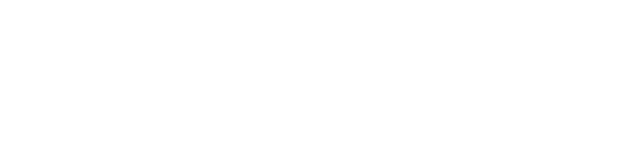
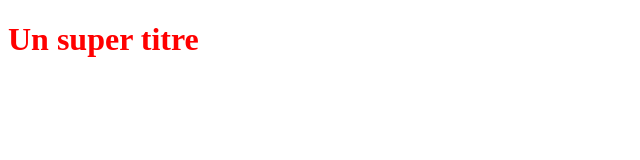
Before and after one commit to Priime31/Projet3, a plain HTML site: page index.html in a window 1280 px wide. Shown: the whole page, without its empty margins (0-640 px from the left). Drawn offline with Linux system fonts and the light colour scheme.

Commit message:
Remplacement de style.css par styles.css

```diff
--- a/index.html
+++ b/index.html
@@ -5,6 +5,6 @@
    <link rel="stylesheet" type="text/css" href="styles.css">
 </head>
 <body>
-   <h1></h1>
+   <h1>Un super titre</h1>
 </body>
 </html>
--- a/styles.css
+++ b/styles.css
@@ -0,0 +1,3 @@
+h1 {
+    color: red;
+ }
```
Also changed, not shown: style.css (deleted).
